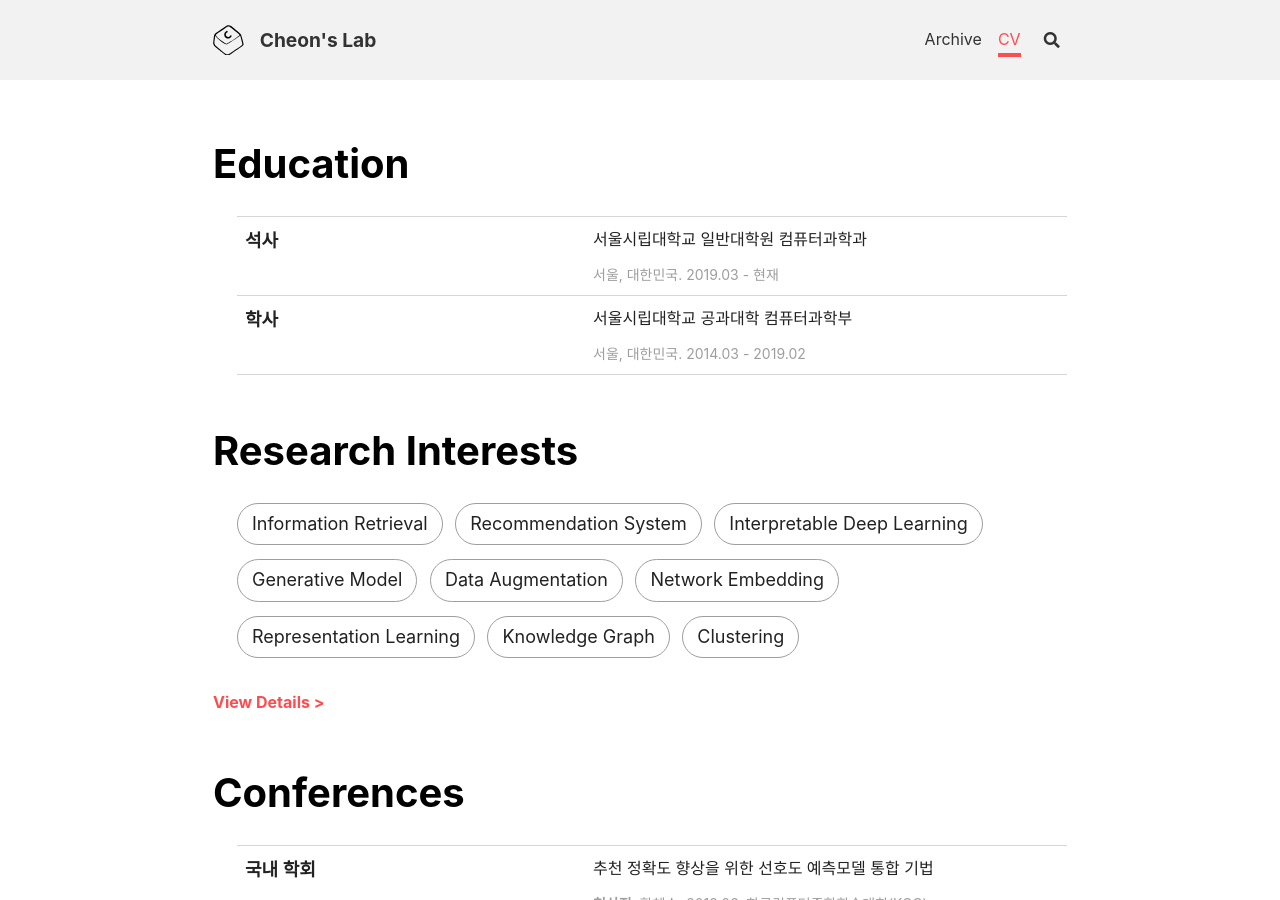
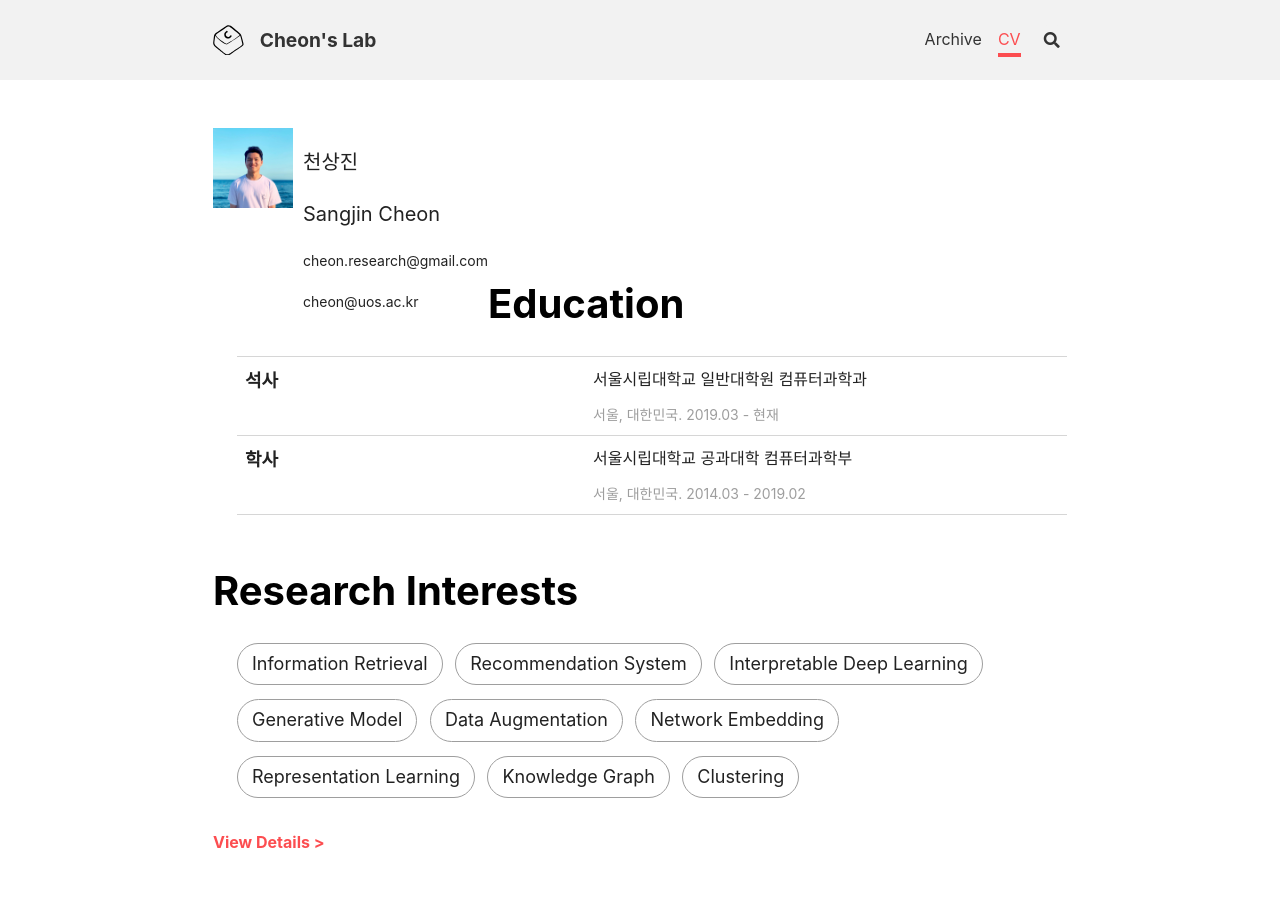
Before and after one commit to cheon-research/cheon-research.github.io, a Jekyll site: the page built from cv.html, in a window 1280 px wide and 900 px high. Built offline with Jekyll 4.4.1, drawn with Linux system fonts in a browser that asks for light colours; nearby versions of some CDN libraries.

Commit message:
Update cv.html

```diff
--- a/cv.html
+++ b/cv.html
@@ -3,22 +3,16 @@ layout: article
 ---
 
 <div class="profile section">
-    <p style="display: none;">서울시립대학교 지능정보시스템연구실 천상진입니다.</p>
-    <div class="name_tag" style="display: none;">
+    <div class="name_tag">
         <div class="selfie float_left">
-            <img class="selfie" src="/assets/img/profile_image.png" alt="profile image"></img>
+            <img class="selfie" src="https://github.com/cheon-research/cheon-research.github.io/blob/master/assets/profile_img.jpg?raw=true" alt="profile image" style="width: 100; height:100;"></img>
         </div>
         <div class="my_info float_left">
             <p class="name ko">천상진</p>
+            <p class="name en">Sangjin Cheon</p>
             <p class="email">cheon.research@gmail.com</p>
+            <p class="email">cheon@uos.ac.kr</p>
         </div>
-    </div>
-    <div class="contact" style="display: none;">
-        <ul>
-            <li class="cell"><a href="mailto:cheon.research@gmail.com">Email</li>
-            <li class="cell"><a href="https://www.github.com/cheon-research" target="_blank">GitHub</a></li>
-            <li class="cell"><a href="https://www.linkedin.com/in/sangjin-cheon-b3364a19b/" target="_blank">LinkedIn</a></li>
-        </ul>
     </div>
 </div>
 
```
